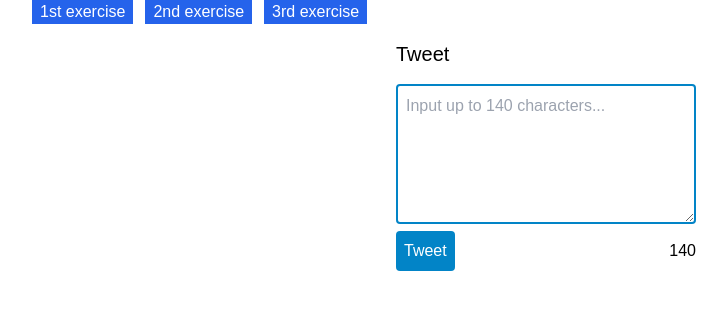
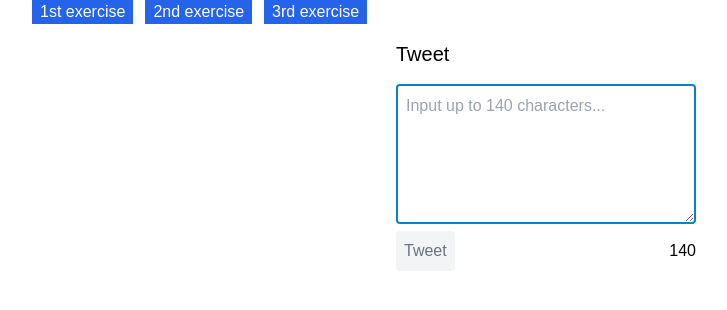
Before and after one commit to mihail-fomin/training-states, a Next.js app: page /3 in a window 1280 px wide. Shown: the top 310 px of the page, without its empty margins (94-821 px from the left). Built offline with nearby package versions, Linux system fonts and the light colour scheme.

Commit message:
changed form  to controlled component

```diff
--- a/pages/2.js
+++ b/pages/2.js
@@ -22,11 +22,11 @@ function PaginationItem({ active, children, onClick }) {
 }
 
 function PaginationButton({ disabled, children, onClick }) {
-	const commonBtn = `p-2 mx-2 text-white rounded bg-sky-600 cursor-pointer`
-	const btnCn = disabled ? `cursor-not-allowed bg-gray-100 text-gray-500` : ``
+	const commonCn = `p-2 mx-2 text-white rounded bg-sky-600 cursor-pointer`
+	const disabledCn = disabled ? `cursor-not-allowed bg-gray-100 text-gray-500` : ``
 
 	return (
-		<button className={twMerge(commonBtn + btnCn)} onClick={onClick}>
+		<button className={twMerge(commonCn + disabledCn)} onClick={onClick}>
 			{children}
 		</button>
 	)
@@ -49,7 +49,6 @@ function Pagination({ items }) {
 	return (
 		<div className="flex">
 			<PaginationButton
-				className=""
 				onClick={handlePrevClick}
 				disabled={!hasPrev}
 			>
@@ -61,7 +60,6 @@ function Pagination({ items }) {
 				</PaginationItem>
 			})}
 			<PaginationButton
-				className=""
 				onClick={handleNextClick}
 				disabled={!hasNext}
 			>
--- a/pages/3.js
+++ b/pages/3.js
@@ -1,19 +1,30 @@
 import * as React from 'react'
 import { MainMenu } from '../components/MainMenu'
 import Container from '../components/Container'
+import { twMerge } from "tailwind-merge"
+
+
+function SendButton(disabled) {
+	const commonCn = `inline-block p-2 text-white rounded cursor-pointer bg-sky-600`
+	const disabledCn = disabled ? `cursor-not-allowed bg-gray-100 text-gray-500` : ``
+
+	return (
+		<button className={twMerge(commonCn + disabledCn)} >
+			Tweet
+		</button>
+	)
+}
 
 export default function Form() {
-	const [count, setCount] = React.useState(0);
+	const [input, setInput] = React.useState("");
 
-
-	const recalculate = event => {
-		event.target.value = event.target.value.slice(0, 140)
-		setCount(event.target.value.length);
+	function onChange(event) {
+		setInput(event.target.value.slice(0, 140))
 	};
 
 	function handleSubmit(event) {
 		event.preventDefault();
-		return alert('Your tweet has been sent!')
+		alert('Your tweet has been sent!')
 	}
 
 	return <div>
@@ -27,16 +38,15 @@ export default function Form() {
 						type='text'
 						rows={5}
 						placeholder='Input up to 140 characters...'
-						onChange={recalculate}
+						onChange={onChange}
+						value={input}
 					>
 					</textarea>
 					<div className='flex items-center justify-between'>
-						<button
-							className='block p-2 text-white rounded cursor-pointer bg-sky-600'
-							disabled={count.length === 0}>
-							Tweet
-						</button>
-						<div >{140 - count}</div>
+						<SendButton
+							disabled={!input.length}
+						/>
+						<div>{140 - input.length}</div>
 					</div>
 				</form>
 			</div>
```
